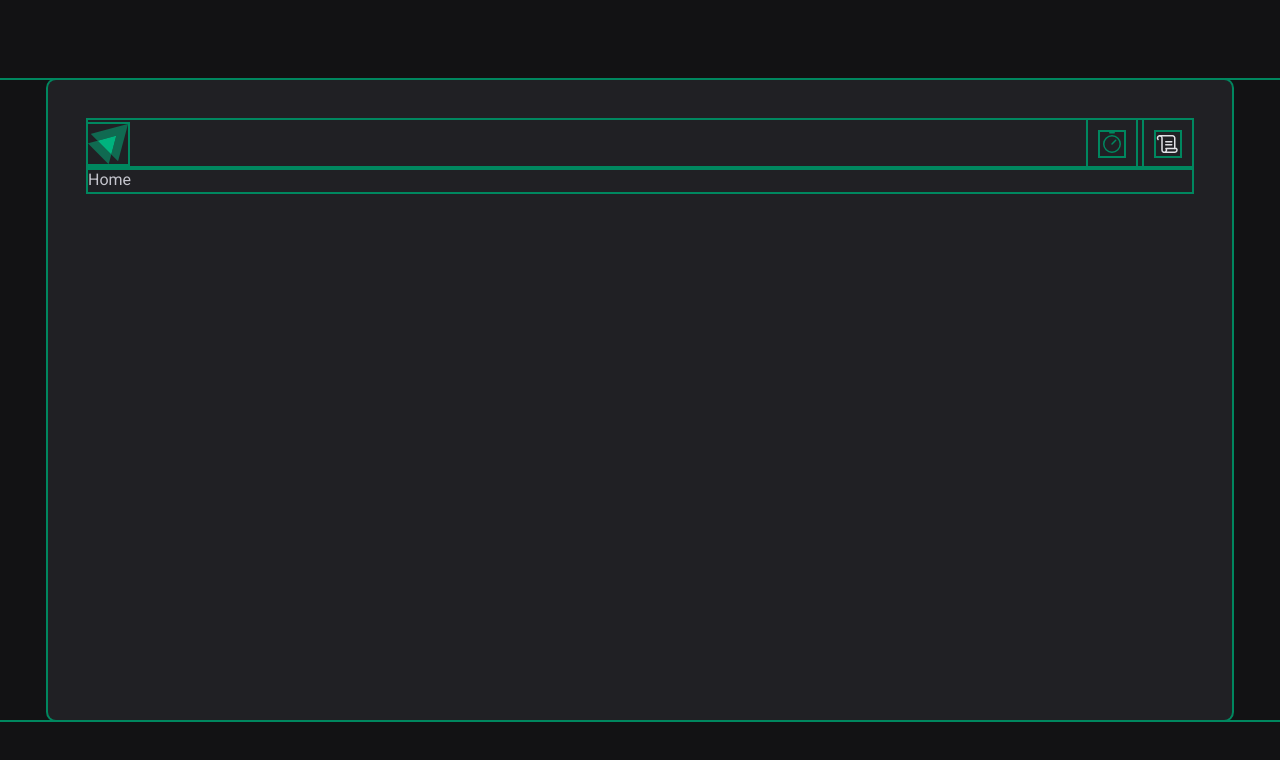
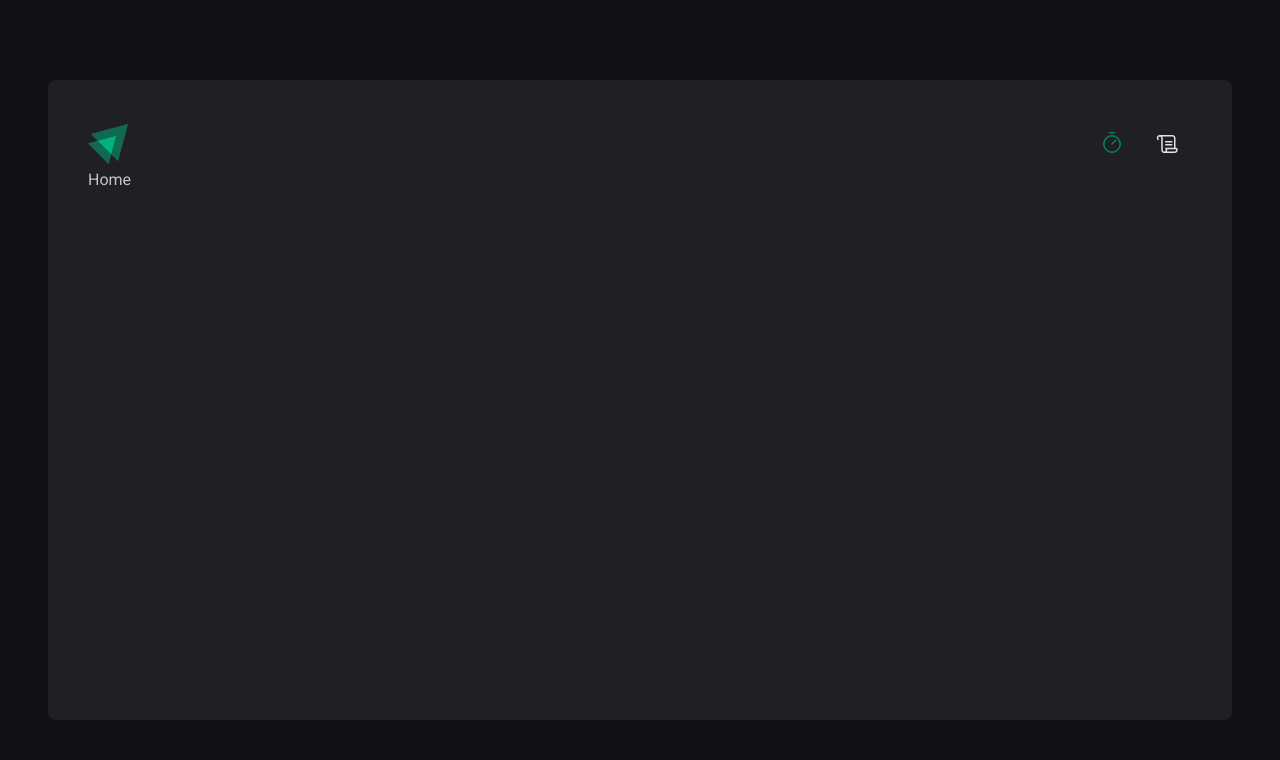
Before and after one commit to diogo-kappaun/ignite-timer, a React (Vite) app: page / in a window 1280 px wide. Shown: the top 760 px of the page. Built offline with nearby package versions, Linux system fonts and the light colour scheme.

Commit message:
:lipstick: fix: Change focus-whitin -> focus

```diff
--- a/src/index.css
+++ b/src/index.css
@@ -28,7 +28,7 @@
 
 @layer base {
   * {
-    @apply focus-within:outline-none shadow-default;
+    @apply focus:outline-none focus:shadow-default;
   }
 
   html {
```
